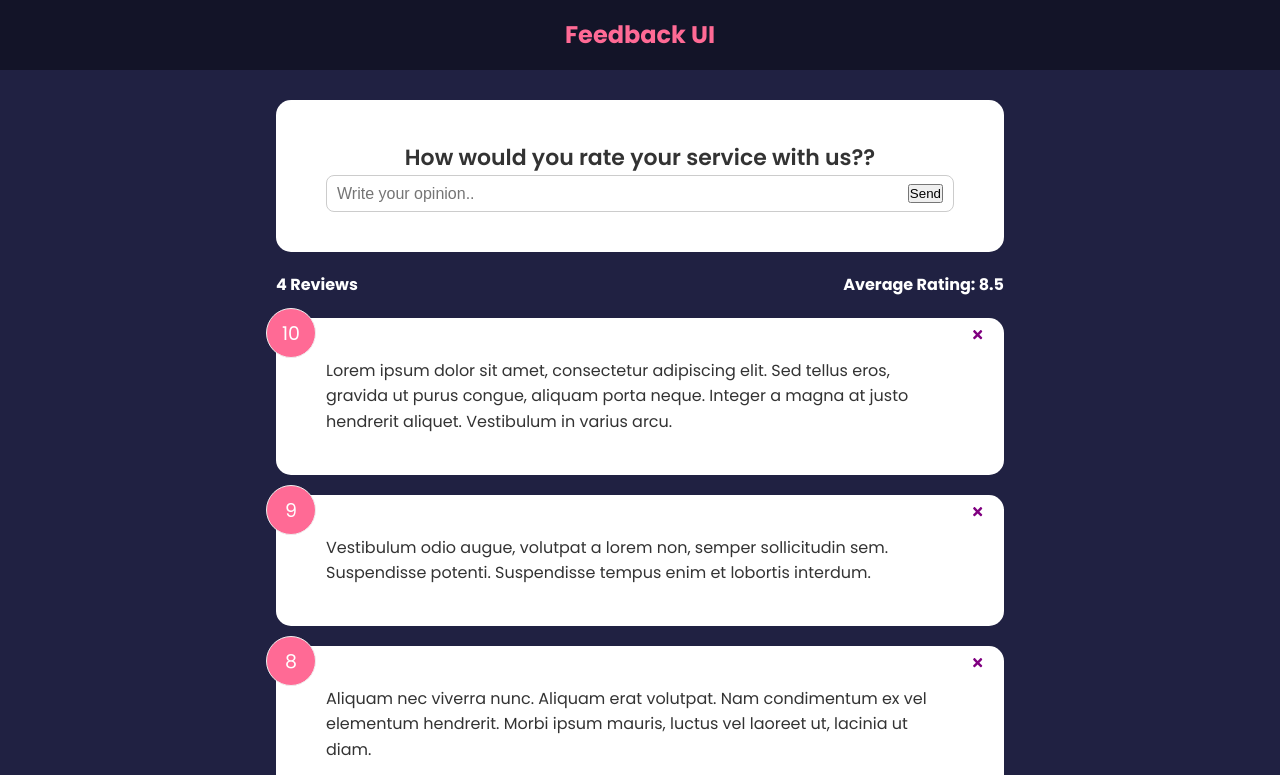
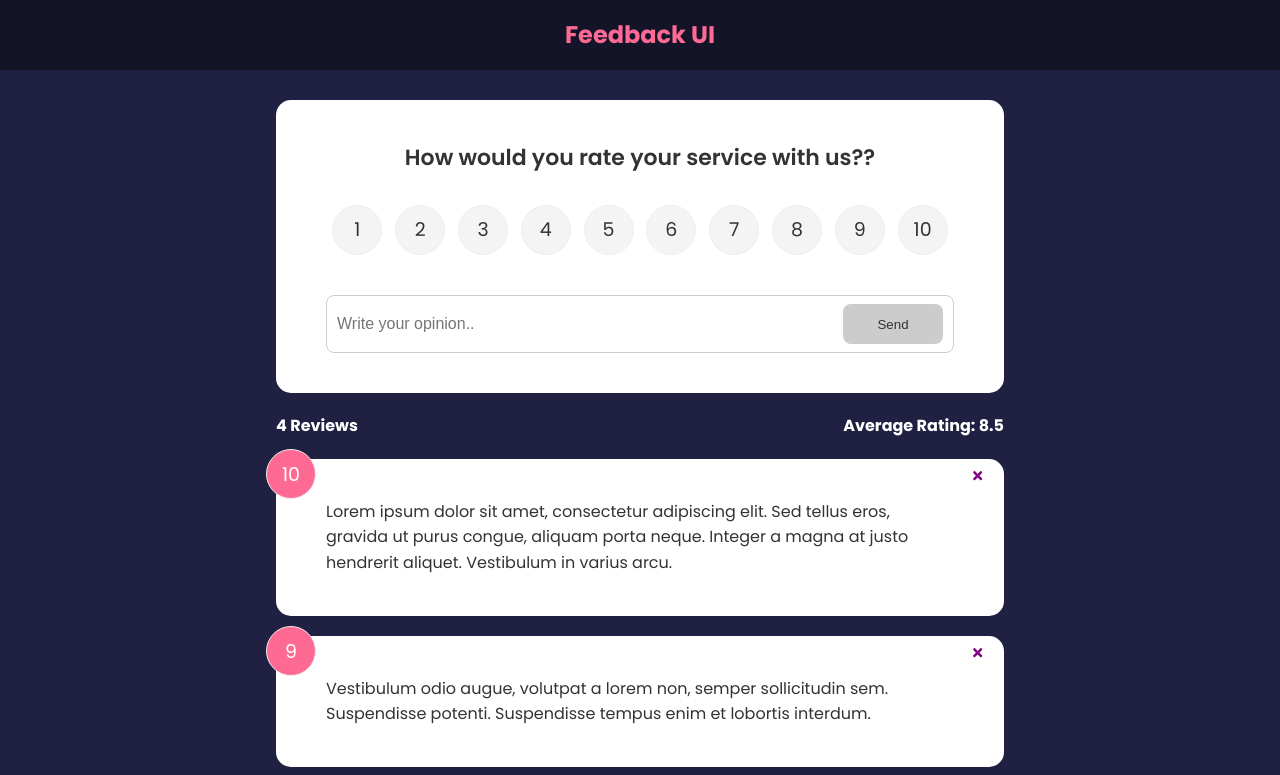
Before and after one commit to bogdanS21/FeedbackApp, a React (Create React App) app: page / in a window 1280 px wide. Shown: the top 775 px of the page. Built offline with nearby package versions, Linux system fonts and the light colour scheme.

Commit message:
Set Rating

```diff
--- a/src/components/FeedbackForm.js
+++ b/src/components/FeedbackForm.js
@@ -1,10 +1,29 @@
 import React from 'react'
 import { useState } from 'react'
 import Card from './shared/Card'
+import Button from './shared/Button';
+import RatingSelect from './RatingSelect';
 
 export default function FeedbackForm() {
     const [text,setText] = useState('');
+    const [rating,setRating] = useState(10);
+
+    const [btnDisabled,setBtnDisabled] = useState(true);
+    const [message,setMessage] = useState('');
+
+
     const handleTextChange = (e)=>{
+        if(text === ''){
+            setBtnDisabled(true)
+            setMessage(null)
+        }else if(text!=='' && text.trim().length<=10){
+            setMessage('Text must be at least 10 characters')
+            setBtnDisabled(true)
+        }else{
+            setMessage(null)
+            setBtnDisabled(false)
+        }
+
         setText(e.target.value)
     }
   return (
@@ -12,15 +31,16 @@
             <Card>
                 <form>
                     <h2>How would you rate your service with us??</h2>
-                    {/* {todo-rating select component} */}
+                    <RatingSelect select={(rating)=> setRating(rating)}/>
                     <div className='input-group'>
                         <input onChange={handleTextChange}
                         type='text'
                         placeholder='Write your opinion..'
                         value={text}
                         />
-                        <button type='submit'> Send</button>
+                        <Button type='submit' isDisabled={btnDisabled}> Send</Button>
                     </div>
+                    {message && <div className='message'>{message}</div>}
                 </form>
             </Card>
       </div>
--- /dev/null
+++ b/src/components/RatingSelect.js
@@ -0,0 +1,115 @@
+import React from 'react'
+import { useState } from 'react'
+
+export default function RatingSelect({select}) {
+    const [selected,setSelected]=useState(0)
+
+    const handleChange =(e)=>{
+    setSelected(+e.currentTarget.value)
+    select(+e.currentTarget.value)
+    }
+  return (
+   <ul className='rating'>
+       <li>
+           <input
+               type='radio'
+               id='num1'
+               value='1'
+               onChange={handleChange}
+               checked={selected === 1}
+           />
+           <label htmlFor='num1'>1</label>
+       </li>
+       <li>
+           <input
+               type='radio'
+               id='num2'
+               value='2'
+               onChange={handleChange}
+               checked={selected === 2}
+           />
+           <label htmlFor='num2'>2</label>
+       </li>
+       <li>
+           <input
+               type='radio'
+               id='num3'
+               value='3'
+               onChange={handleChange}
+               checked={selected === 3}
+           />
+           <label htmlFor='num3'>3</label>
+       </li>
+       <li>
+           <input
+               type='radio'
+               id='num4'
+               value='4'
+               onChange={handleChange}
+               checked={selected === 4}
+           />
+           <label htmlFor='num4'>4</label>
+       </li>
+       <li>
+           <input
+               type='radio'
+               id='num5'
+               value='5'
+               onChange={handleChange}
+               checked={selected === 5}
+           />
+           <label htmlFor='num5'>5</label>
+       </li>
+       <li>
+           <input
+               type='radio'
+               id='num6'
+               value='6'
+               onChange={handleChange}
+               checked={selected === 6}
+           />
+           <label htmlFor='num6'>6</label>
+       </li>
+       <li>
+           <input
+               type='radio'
+               id='num7'
+               value='7'
+               onChange={handleChange}
+               checked={selected === 7}
+           />
+           <label htmlFor='num7'>7</label>
+       </li>
+       <li>
+           <input
+               type='radio'
+               id='num8'
+               value='8'
+               onChange={handleChange}
+               checked={selected === 8}
+           />
+           <label htmlFor='num8'>8</label>
+       </li>
+       <li>
+           <input
+               type='radio'
+               id='num9'
+               value='9'
+               onChange={handleChange}
+               checked={selected === 9}
+           />
+           <label htmlFor='num9'>9</label>
+       </li>
+       <li>
+           <input
+               type='radio'
+               id='num10'
+               value='10'
+               onChange={handleChange}
+               checked={selected === 10}
+           />
+           <label htmlFor='num10'>10</label>
+       </li>
+   </ul>
+  )
+}
--- /dev/null
+++ b/src/components/shared/Button.js
@@ -0,0 +1,26 @@
+import React from 'react'
+import PropTypes from 'prop-types'
+
+export default function Button({children, version,type,isDisabled}) {
+  return (
+    <button
+    type={type}
+    disabled={isDisabled}
+    className={`btn btn-${version}`}>
+        {children}
+    </button>
+  )
+}
+
+Button.defaultProps={
+    version:'primary',
+    type:'button',
+    isDisabled:false
+}
+
+Button.propTypes={
+    children:PropTypes.node.isRequired,
+    version:PropTypes.string,
+    type:PropTypes.string,
+    isDisabled:PropTypes.bool
+}
```
